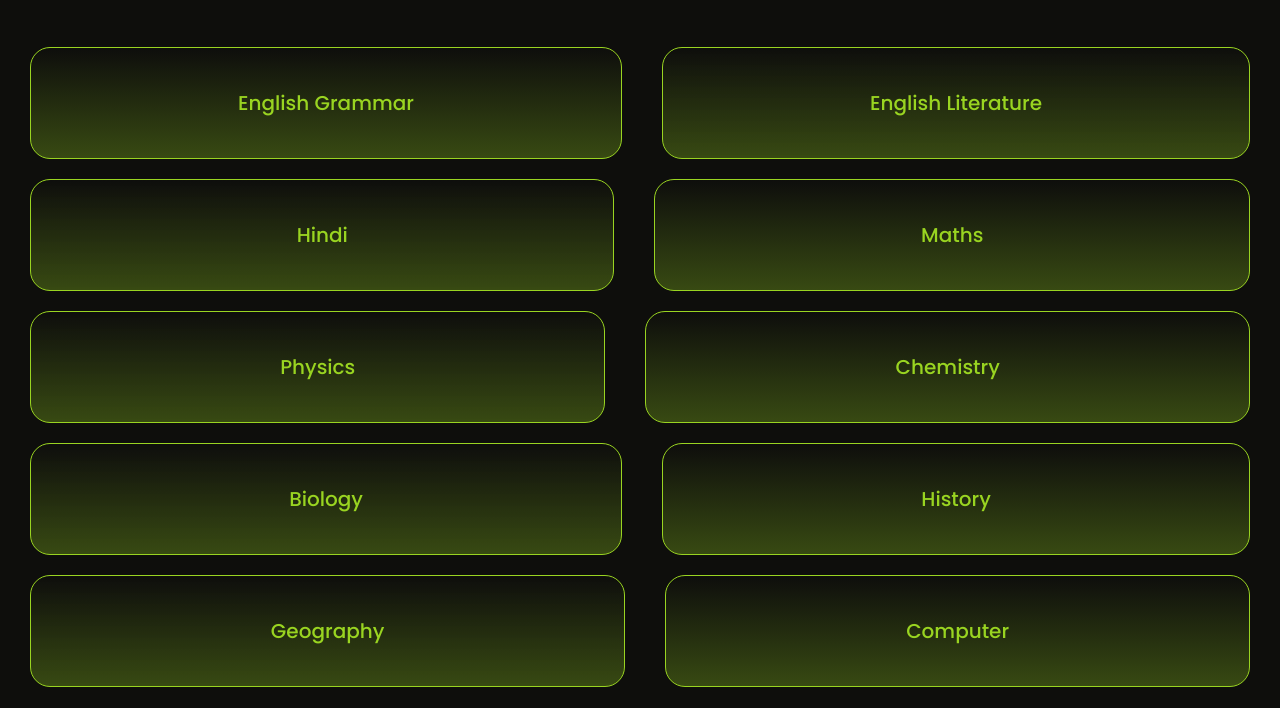
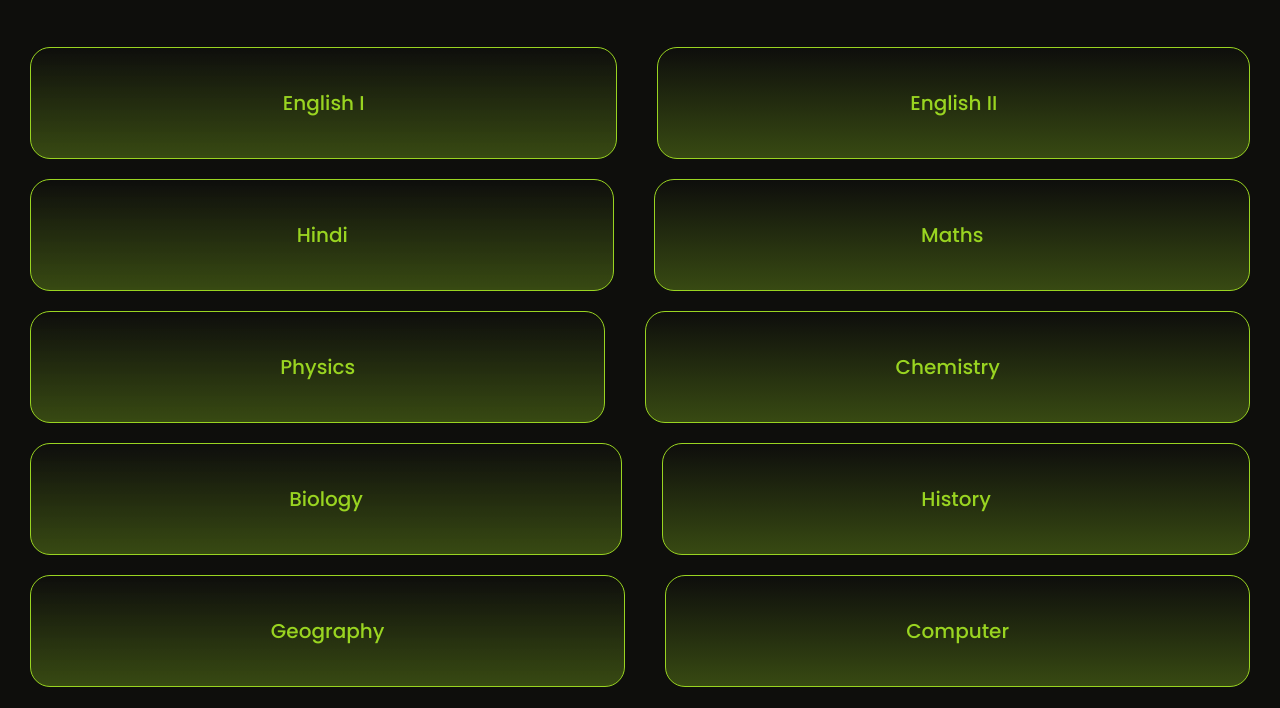
Before and after one commit to provickk/choice, a plain HTML site: page index.html in a window 1280 px wide. Shown: the part 102-810 px from the top of the page. Drawn offline with Linux system fonts and the light colour scheme.

Commit message:
Add files via upload

```diff
--- a/index.html
+++ b/index.html
@@ -10,8 +10,8 @@
     <h1>Select Your Subject</h1>
   <div class="name">
     <ul>
-        <li><a href="">English Grammar</a></li>
-        <li><a href="">English Literature</a></li>
+        <li><a href="">English I</a></li>
+        <li><a href="">English II</a></li>
         <li><a href="">Hindi</a></li>
         <li><a href="">Maths</a></li>
         <li><a href="">Physics</a></li>
--- a/style.css
+++ b/style.css
@@ -8,10 +8,7 @@
 body {
   /* background:#99D421 ; */
   background: #0E0E0C;
-  height: 100vh;
-  width: 100%;
-  background-repeat: no-repeat;
-  background-size: cover;
+  overflow-x: hidden;
 }
 .name{
     display: flex;
@@ -27,6 +24,7 @@ ul{
     justify-content: center;
     align-items: center;
     flex-wrap: wrap;
+    flex-grow: 1;
 }
 
 li{
@@ -88,3 +86,8 @@ h1::after{
 h1{
     border-bottom: 1px solid #98d4213b;
 }
+@media only screen and (max-width:600px) {
+    li{
+        padding: 10px 100px ;
+    }
+}
```
